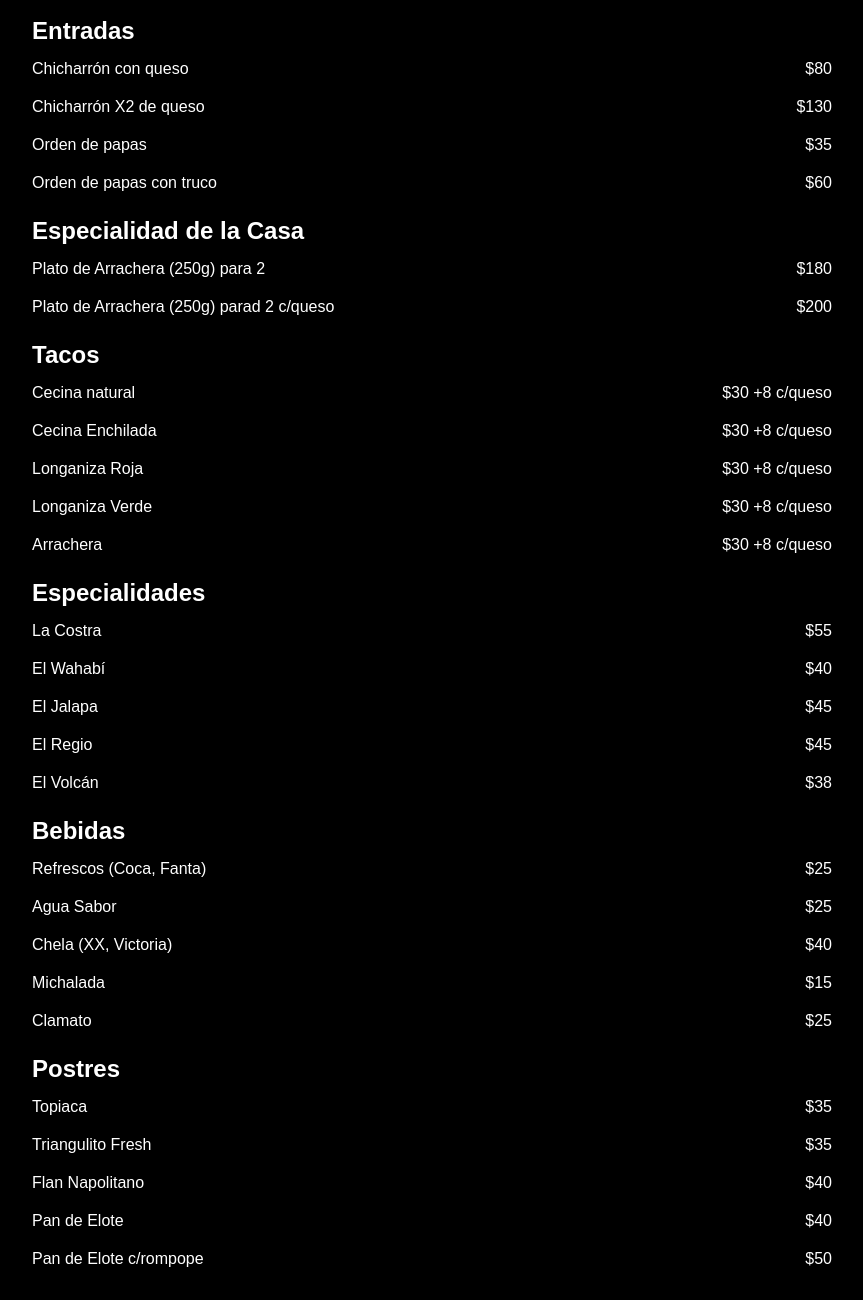
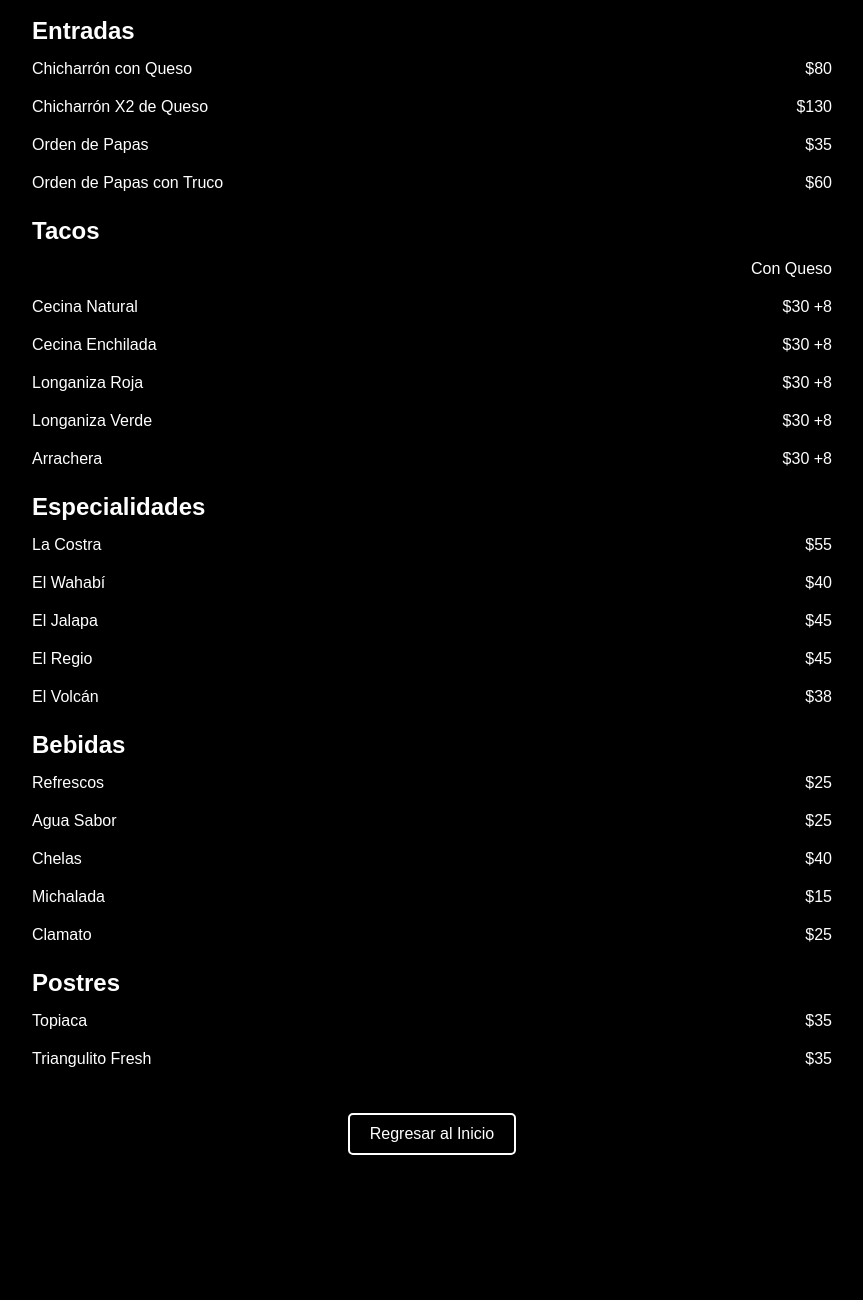
Before and after one commit to Eduardo-XIII/PreProduccion, a plain HTML site: page menu.html in a window 1280 px wide. Shown: the part 280-1580 px from the top of the page, without its empty margins (208-1071 px from the left). After the commit the page ends 1455 px from the top, so only its background shows below. Drawn offline with Linux system fonts and the light colour scheme.

Commit message:
Add files via upload

```diff
--- a/menu.html
+++ b/menu.html
@@ -52,7 +52,7 @@
 </head>
 <body>
     <div class="container">
-        <h1>Menú de EL PAPALOY</h1>
+        <h1>Menú EL PAPALOY</h1>
 
         <div class="menu-section">
             <h2>Desayuno</h2>
@@ -77,56 +77,48 @@
         <div class="menu-section">
             <h2>Entradas</h2>
             <div class="menu-item">
-                <span>Chicharrón con queso</span>
+                <span>Chicharrón con Queso</span>
                 <span>$80</span>
             </div>
             <div class="menu-item">
-                <span>Chicharrón X2 de queso</span>
+                <span>Chicharrón X2 de Queso</span>
                 <span>$130</span>
             </div>
             <div class="menu-item">
-                <span>Orden de papas</span>
+                <span>Orden de Papas</span>
                 <span>$35</span>
             </div>
             <div class="menu-item">
-                <span>Orden de papas con truco</span>
+                <span>Orden de Papas con Truco</span>
                 <span>$60</span>
-            </div>
-        </div>
-
-        <div class="menu-section">
-            <h2>Especialidad de la Casa</h2>
-            <div class="menu-item">
-                <span>Plato de Arrachera (250g) para 2</span>
-                <span>$180</span>
-            </div>
-            <div class="menu-item">
-                <span>Plato de Arrachera (250g) parad 2 c/queso </span>
-                <span>$200</span>
             </div>
         </div>
 
         <div class="menu-section">
             <h2>Tacos</h2>
             <div class="menu-item">
-                <span>Cecina natural</span>
-                <span>$30 +8 c/queso</span>
+                <span>   </span>
+                <span>Con Queso</span>
+            </div>
+            <div class="menu-item">
+                <span>Cecina Natural</span>
+                <span>$30 +8</span>
             </div>
             <div class="menu-item">
                 <span>Cecina Enchilada</span>
-                <span>$30 +8 c/queso</span>
+                <span>$30 +8</span>
             </div>
             <div class="menu-item">
                 <span>Longaniza Roja</span>
-                <span>$30 +8 c/queso</span>
+                <span>$30 +8</span>
             </div>
             <div class="menu-item">
                 <span>Longaniza Verde</span>
-                <span>$30 +8 c/queso</span>
+                <span>$30 +8</span>
             </div>
             <div class="menu-item">
                 <span>Arrachera</span>
-                <span>$30 +8 c/queso</span>
+                <span>$30 +8</span>
             </div>
         </div>
 
@@ -157,7 +149,7 @@
         <div class="menu-section">
             <h2>Bebidas</h2>
             <div class="menu-item">
-                <span>Refrescos (Coca, Fanta)</span>
+                <span>Refrescos</span>
                 <span>$25</span>
             </div>
             <div class="menu-item">
@@ -165,7 +157,7 @@
                 <span>$25</span>
             </div>
             <div class="menu-item">
-                <span>Chela (XX, Victoria)</span>
+                <span>Chelas</span>
                 <span>$40</span>
             </div>
             <div class="menu-item">
@@ -188,18 +180,6 @@
                 <span>Triangulito Fresh</span>
                 <span>$35</span>
             </div>
-            <div class="menu-item">
-                <span>Flan Napolitano</span>
-                <span>$40</span>
-            </div>
-            <div class="menu-item">
-                <span>Pan de Elote</span>
-                <span>$40</span>
-            </div>
-            <div class="menu-item">
-                <span>Pan de Elote c/rompope</span>
-                <span>$50</span>
-            </div>
         </div>
 
         <a href="index.html">Regresar al Inicio</a> <!-- Enlace para regresar al inicio -->
```
